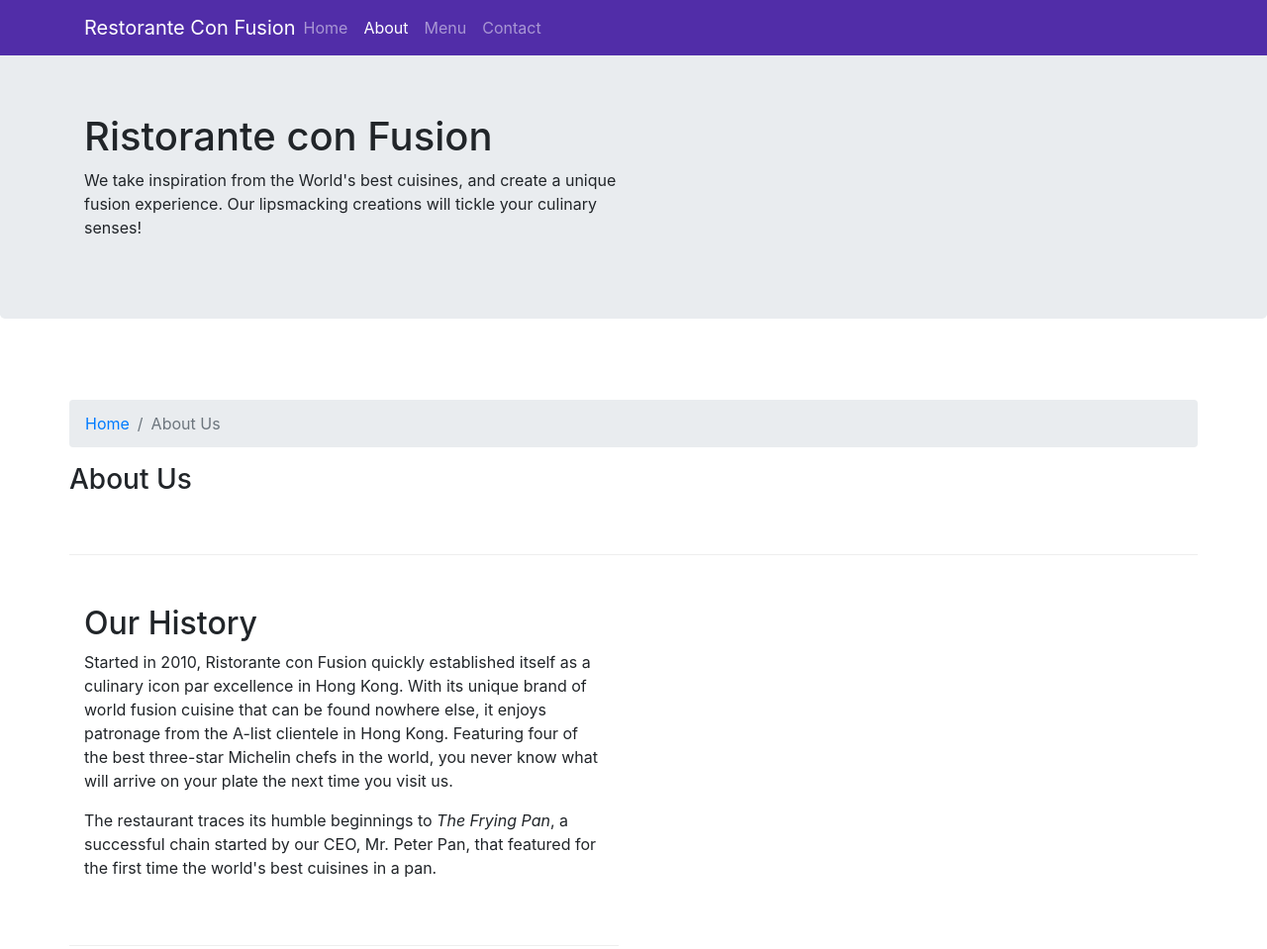
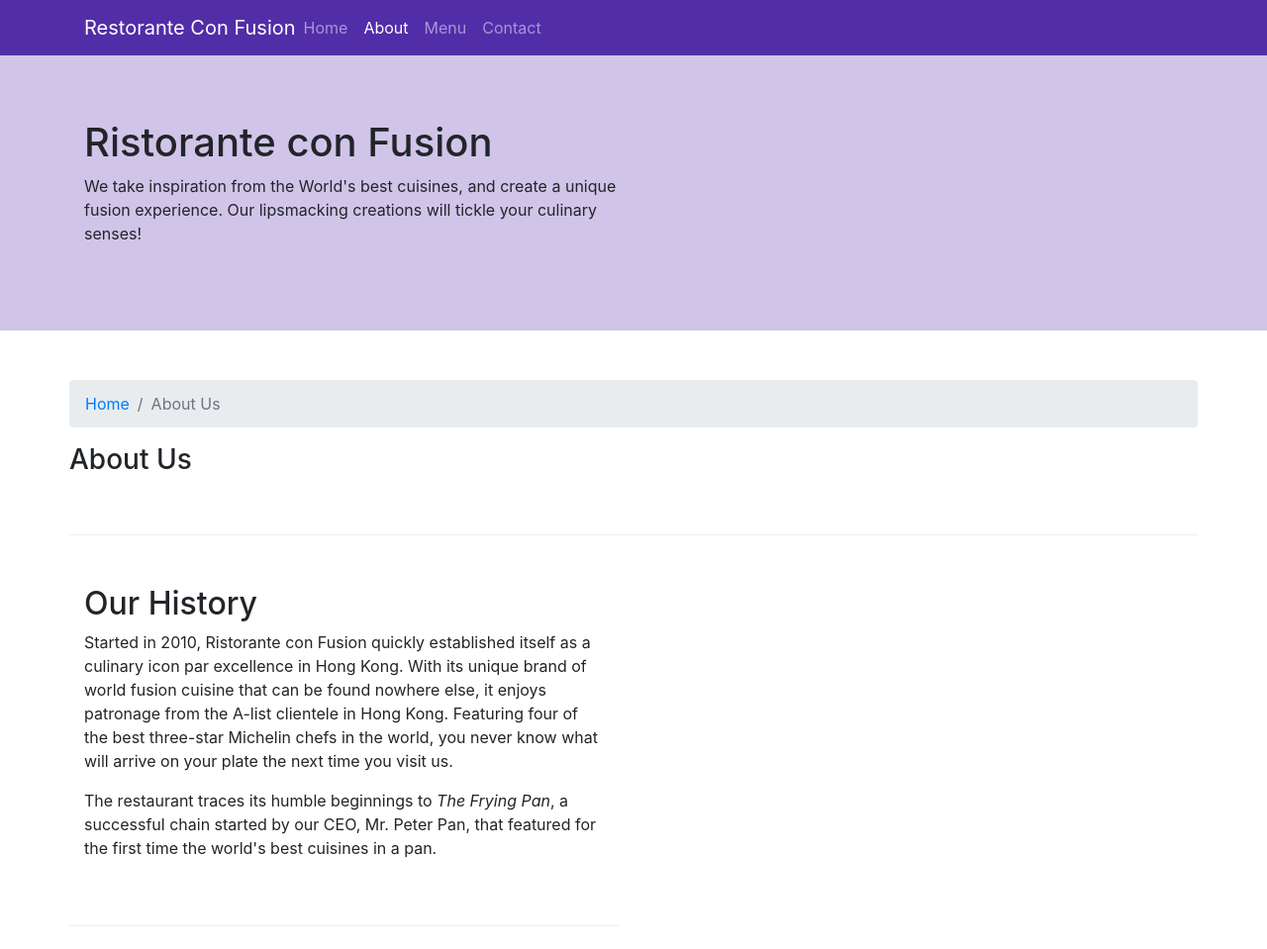
Before and after one commit to XinyiM/Bootstrap4Project, a website: page aboutus.html in a window 1280 px wide. Shown: the top 959 px of the page at 99% size. Drawn offline with nearby package versions, Linux system fonts and the light colour scheme.

Commit message:
fixed aboutus.html on header background color

```diff
--- a/aboutus.html
+++ b/aboutus.html
@@ -33,7 +33,7 @@
 
 
 
-    <header class="jumbotron">
+    <header class="jumbotron-header">
         <div class="container">
             <div class="row row-header align-items-center">
                 <div class="col-12 col-sm-6">
--- a/css/style.css
+++ b/css/style.css
@@ -17,7 +17,7 @@
     padding: 20px 0px 20px 0px;
 }
 
-.jumbotron{
+.jumbotron-header{
     padding: 70px 30px 70px 30px;
     margin: 0px auto;
     background-color: #d1c4e9;
```
Also changed, not shown: index.html (+1 -1 lines).
